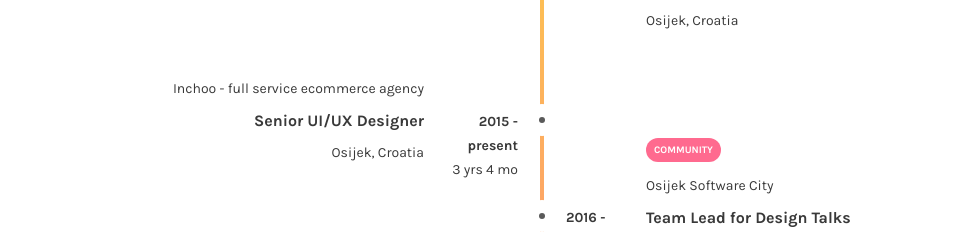
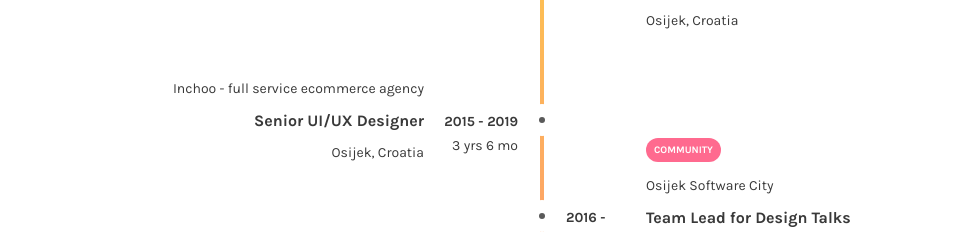
Before and after one commit to kdijakovic/bokbok, a plain HTML site: page index.html in a window 1280 px wide. Shown: the part 1609-1841 px from the top of the page, without its empty margins (98-1060 px from the left). Drawn offline with nearby package versions, Linux system fonts and the light colour scheme.

Commit message:
Update index.html
Trajanje radnog odnosa - Inchoo.

```diff
--- a/index.html
+++ b/index.html
@@ -124,8 +124,8 @@
                             </li>
                             <li class="left">
                                 <div class="time">
-                                    <p class="year-range"><strong>2015 - present</strong></p>
-                                    <p class="duration">3 yrs 4 mo</p>
+                                    <p class="year-range"><strong>2015 - 2019</strong></p>
+                                    <p class="duration">3 yrs 6 mo</p>
                                 </div>
                                 <div class="info">
                                     <p>Inchoo - full service ecommerce agency</p>
```
